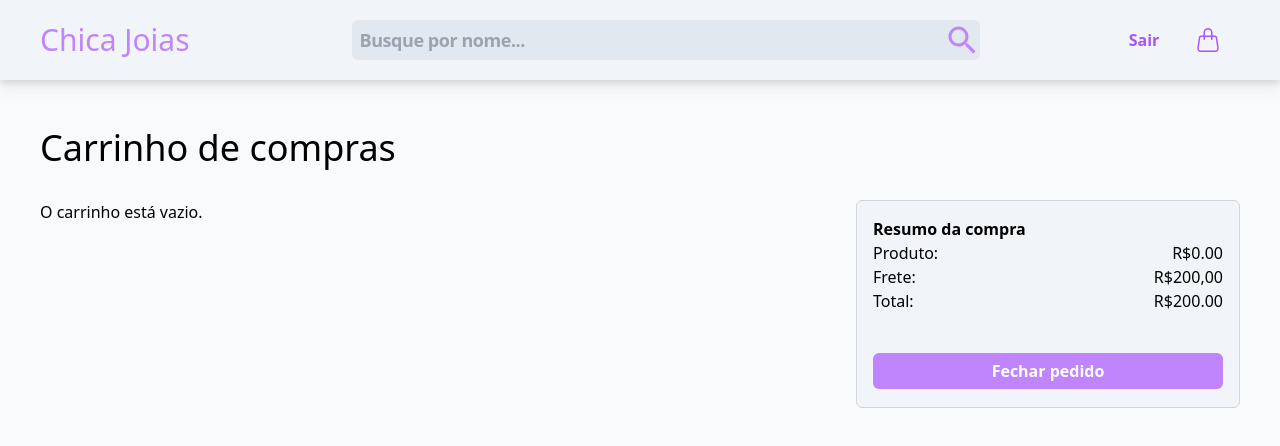
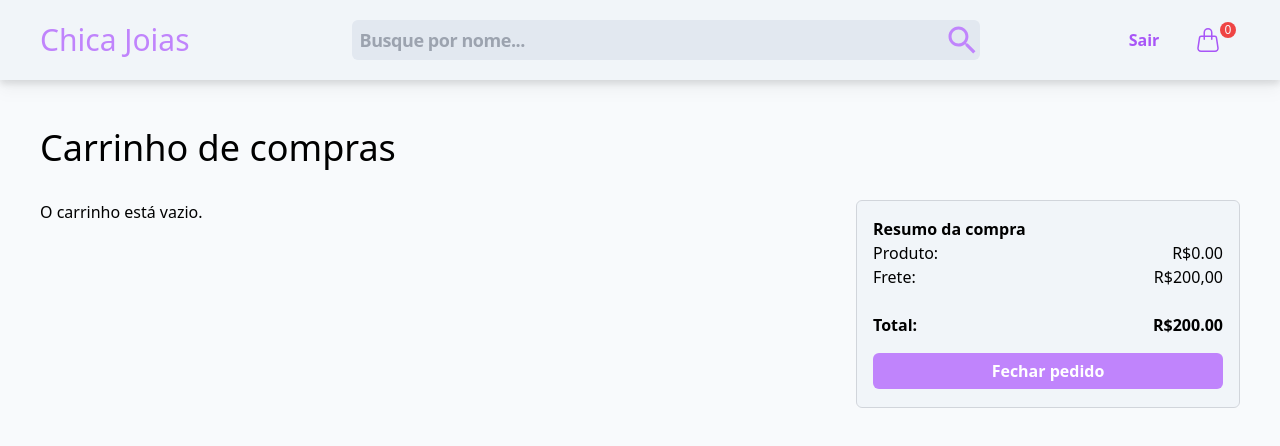
Before and after one commit to WildBarreto/anyCommerce, a React (Vite) app: page /carrinho in a window 1280 px wide. Shown: the top 446 px of the page. Built offline with nearby package versions, Linux system fonts and the light colour scheme; data requests are answered from the project's data file; sample sign-in values are in the browser's storage.

Commit message:
count products

```diff
--- a/src/components/searchBar.tsx
+++ b/src/components/searchBar.tsx
@@ -4,6 +4,7 @@ import { CiLogin } from "react-icons/ci";
 import { IoMdSearch } from "react-icons/io";
 import { Link } from "react-router-dom";
 import { useAuth } from "../hooks/auth";
+import { useProducts } from "../hooks/products";
 import { client } from "../network/api";
 import { Card } from "./card";
 //import { Card } from "./card";
@@ -22,6 +23,8 @@ export function SearchBar() {
 
   const [termoBusca, setTermoBusca] = useState("");
   const [resultados, setResultados] = useState<Product[]>([]);
+
+  const { cartCount } = useProducts();
 
   useEffect(() => {
     const fetchData = async () => {
@@ -86,11 +89,16 @@ export function SearchBar() {
             <CiLogin className="m-auto size-10" />
           </button>
         )}
-        <button className="flex justify-center rounded-md mr-10 w-16 h-9 text-purple-500 font-semibold hover:text-purple-700">
-          <Link to="/carrinho" className="m-auto">
-            <BsHandbag className="size-6" />
-          </Link>
-        </button>
+        <div className="flex">
+          <div className="flex justify-center right-11 bg-red-500 rounded-full size-4 absolute">
+            <span className="text-xs  text-slate-50">{cartCount}</span>
+          </div>
+          <button className="flex justify-center rounded-md mr-10 w-16 h-9 text-purple-500 font-semibold hover:text-purple-700">
+            <Link to="/carrinho" className="m-auto">
+              <BsHandbag className="size-6" />
+            </Link>
+          </button>
+        </div>
       </div>
 
       <div className="bg-slate-50 w-[48rem] mx-auto mt-20   absolute  zinde z-40 grid grid-cols-3 gap-4">
--- a/src/hooks/products.tsx
+++ b/src/hooks/products.tsx
@@ -1,9 +1,9 @@
 import {
-    createContext,
-    useCallback,
-    useContext,
-    useMemo,
-    useState,
+  createContext,
+  useCallback,
+  useContext,
+  useMemo,
+  useState,
 } from "react";
 
 interface Product {
@@ -15,6 +15,7 @@ interface Product {
 
 interface ProductContextData {
   products: Product[];
+  cartCount: number;
 
   addToCart(product: Product): void; // Função para adicionar produtos ao carrinho
 }
@@ -23,42 +24,41 @@ const ProductContext = createContext<ProductContextData>(
   {} as ProductContextData
 );
 
-// definir o provider
+// Definir o provider
 export default function ProductProvider({
   children,
 }: {
   children: React.ReactNode;
 }) {
   const [products, setProducts] = useState<Product[]>([]);
+  const [cartCount, setCartCount] = useState(0);
 
   const addToCart = useCallback(
     (product: Product) => {
       setProducts([...products, product]);
+      setCartCount((prevCount) => prevCount + 1); // Incrementar o contador de produtos
     },
     [products]
   );
 
-  // memoize
+  // Memoize
   const providerData = useMemo(
     () => ({
       products,
-
+      cartCount,
       addToCart,
     }),
-    [products, addToCart]
+    [products, cartCount, addToCart]
   );
-  {
-    console.log(products);
-  }
+
   return (
     <ProductContext.Provider value={providerData}>
-
       {children}
     </ProductContext.Provider>
   );
 }
 
-// criar o nosso hook
+// Criar o nosso hook
 export function useProducts(): ProductContextData {
   const context = useContext(ProductContext);
 
--- a/src/pages/carrinho.tsx
+++ b/src/pages/carrinho.tsx
@@ -62,11 +62,11 @@ export function Carrinho() {
               <h2>Frete:</h2>
               <h2> R$200,00</h2>
             </div>
-            <div className="flex  justify-between">
-              <h2>Total: </h2>
-              <h2>R${(total + 200).toFixed(2)}</h2>
+            <div className="flex  justify-between mt-6">
+              <h2 className="font-bold">Total: </h2>
+              <h2 className="font-bold">R${(total + 200).toFixed(2)}</h2>
             </div>
-            <button className="flex w-full h-9 mt-10 mx-auto justify-between rounded-md   bg-purple-400 text-white font-semibold hover:bg-purple-500 hover:text-white ">
+            <button className="flex w-full h-9 mt-4 mx-auto justify-between rounded-md   bg-purple-400 text-white font-semibold hover:bg-purple-500 hover:text-white ">
               <div className="flex m-auto ">Fechar pedido</div>
             </button>
           </div>
--- a/src/pages/detail.tsx
+++ b/src/pages/detail.tsx
@@ -34,7 +34,9 @@ export function Detail() {
   // Verifica se productData não é null antes de desestruturá-lo
   const { imagem, titulo, valor_antigo, valor_novo } = productData || {};
 
-{/*console.log(products)*/}
+  {
+    /*console.log(products)*/
+  }
   return (
     <>
       <SearchBar />
@@ -43,7 +45,7 @@ export function Detail() {
           <img
             src={imagem}
             alt=""
-            className="h-full w-full object-cover rounded-md"
+            className="h-full w-full object-fill rounded-md"
           />
         </div>
         <div className="flex flex-col justify-center w-full mr-10  rounded-md">
@@ -69,22 +71,22 @@ export function Detail() {
           </div>
           <div className="flex mx-auto mt-10">
             <button
-              onClick={() =>
-                addToCart(productData!)
-              }
+              onClick={() => addToCart(productData!)}
               className="flex w-56 h-9   justify-between rounded-md mr-4 border-2 border-purple-500 text-purple-500 hover:text-purple-100 bg-purple-200 font-semibold hover:bg-purple-300 "
             >
-
               <div className="flex m-auto ">
                 Adicionar ao carrinho
                 <BsHandbag className="size-5 ml-1" />
               </div>
             </button>
-            <button className="flex w-56 h-9   justify-between rounded-md   bg-purple-400 text-white font-semibold hover:bg-purple-500 hover:text-white ">
-              <Link to="/carrinho" className="flex m-auto ">
+            <Link
+              to="/carrinho"
+              className="flex w-56 h-9   justify-between rounded-md   bg-purple-400 text-white font-semibold hover:bg-purple-500 hover:text-white"
+            >
+              <button onClick={() => addToCart(productData!)} className=" flex m-auto">
                 Comprar agora
-              </Link>
-            </button>
+              </button>
+            </Link>
           </div>
           <form
             action=""
```
Also changed, not shown: src/interfaces/product.ts (added).
